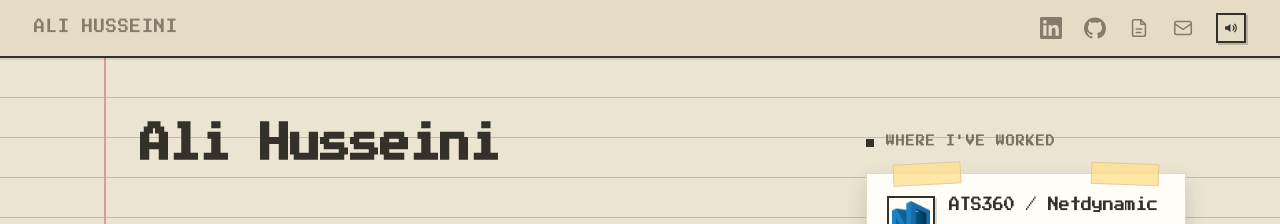
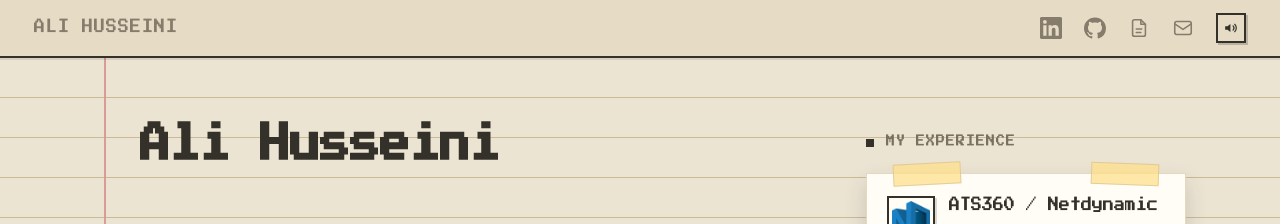
Before and after one commit to alihusseini07/alihusseini.ca, a React (Vite) app: page / in a window 1280 px wide. Shown: the top 224 px of the page. Built offline with nearby package versions, Linux system fonts and the light colour scheme.

Commit message:
small tweaks

```diff
--- a/src/components/CyclingTagline.tsx
+++ b/src/components/CyclingTagline.tsx
@@ -100,9 +100,6 @@ export default function CyclingTagline({ lines, style }: Props) {
           />
         )}
       </span>
-      {!erasing && (
-        <span aria-hidden="true" className={phase === 'idle' ? 'tw-cursor tw-cursor-blink' : 'tw-cursor'} />
-      )}
     </span>
   );
 }
--- a/src/components/PortfolioPage.tsx
+++ b/src/components/PortfolioPage.tsx
@@ -216,7 +216,7 @@ export default function PortfolioPage() {
             <aside style={{ flex: '0 1 330px', paddingTop: RULE, display: 'flex', flexDirection: 'column' }}>
               <div className="enter-rise" style={{ ...enter(5), display: 'flex', alignItems: 'center', gap: 12, marginBottom: 26 }}>
                 <span style={{ width: 8, height: 8, background: THEME.nameColor, flex: 'none' }} />
-                <span style={{ ...stretch, fontSize: 9, letterSpacing: 1, color: THEME.subTextColor, textTransform: 'uppercase' }}>where i've worked</span>
+                <span style={{ ...stretch, fontSize: 9, letterSpacing: 1, color: THEME.subTextColor, textTransform: 'uppercase' }}>my experience</span>
               </div>
               {EXPERIENCE.map((e, i) => (
                 <div
```
